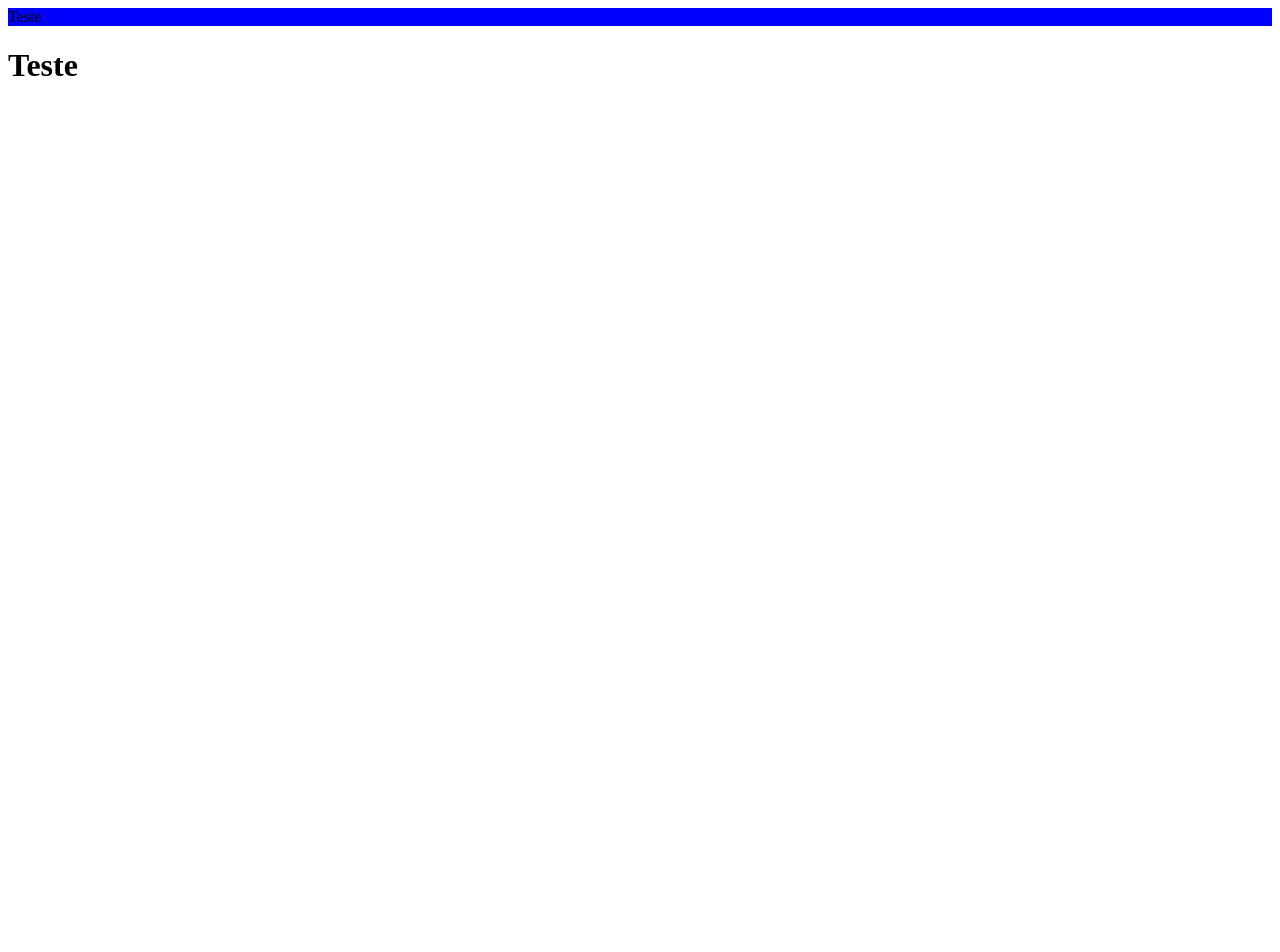
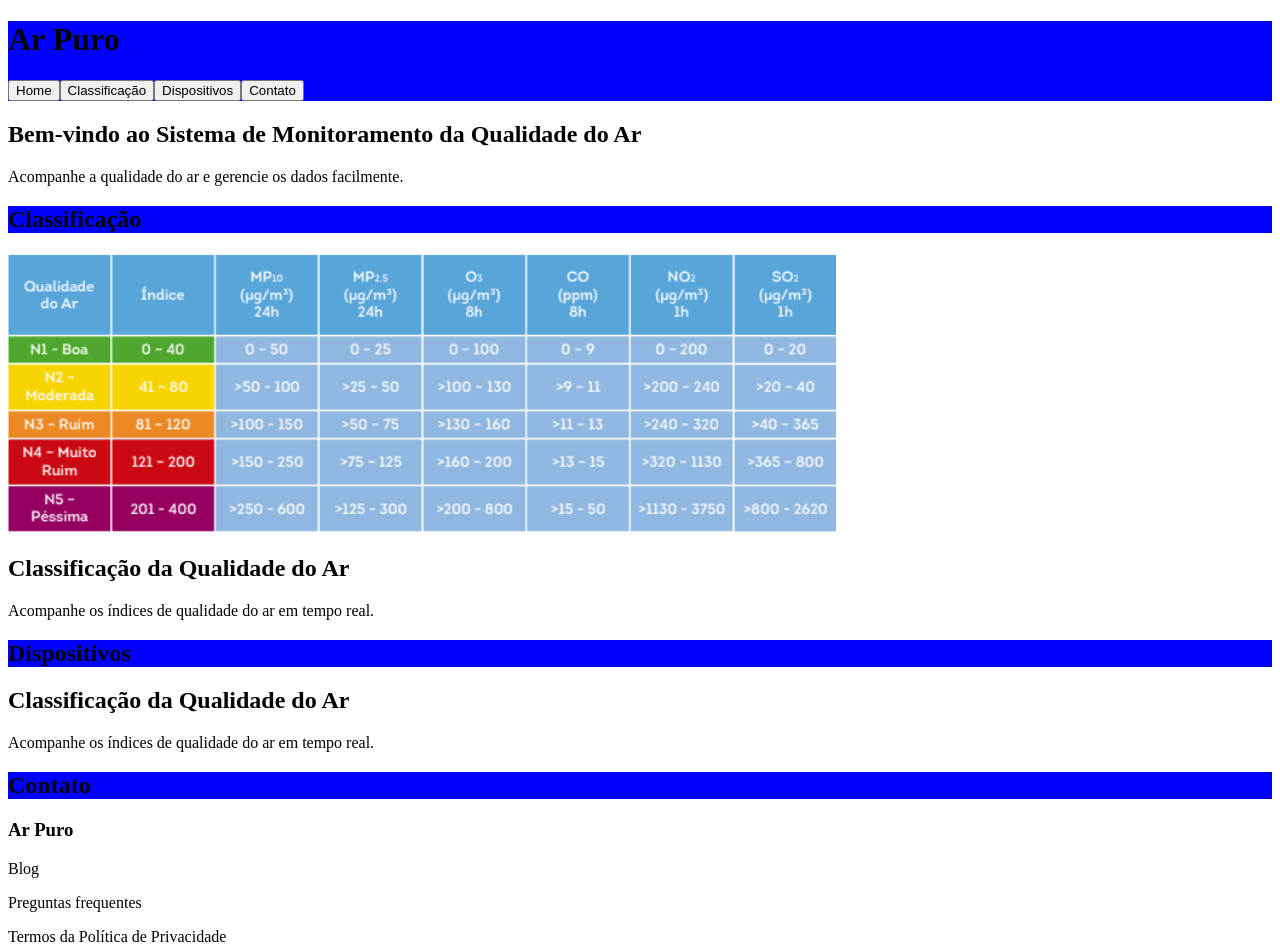
Before and after one commit to Joicylara/miniprojetoM5, a React (Vite) app in the folder miniprojetoM5/: page / in a window 1280 px wide. Shown: the top 952 px of the page. Before the commit the page ends 800 px from the top, so only its background shows below. Built offline with nearby package versions, Linux system fonts and the light colour scheme.

Commit message:
✨feat: adding home page html

```diff
--- a/miniprojetoM5/src/pages/home/home.jsx
+++ b/miniprojetoM5/src/pages/home/home.jsx
@@ -2,15 +2,85 @@ import Header from "../../components/header/header.jsx"
 import "./home.css"
 
 
-export default function Home (){
-    // javascript
+export default function Home() {
+
+    const scrollToSection = (sectionId) => {
+        const section = document.getElementById(sectionId);
+        if (section) {
+            section.scrollIntoView({ behavior: 'smooth' });
+        }
+    };
 
     return (
-    // html
+        // html
         <>
-        <Header/>
-        <h1>Teste</h1>
+            <div className="body">
+                <header className="header">
+                    <div className="title">
+                        <h1>Ar Puro</h1>
+                    </div>
+                    <nav className="nav">
+                        <button onClick={() => scrollToSection('home')}>Home</button>
+                        <button onClick={() => scrollToSection('classification')}>Classificação</button>
+                        <button onClick={() => scrollToSection('device')}>Dispositivos</button>
+                        <button onClick={() => scrollToSection('contact')}>Contato</button>
+                    </nav>
+
+                </header>
+
+                <section id="home" className="home">
+                    <div className="card">
+                        <h1>Bem-vindo ao Sistema de Monitoramento da Qualidade do Ar</h1>
+                        <p>Acompanhe a qualidade do ar e gerencie os dados facilmente.</p>
+                    </div>
+                </section>
+
+
+                <section id="classification">
+                    <header className="header-section">
+                        <h2>Classificação</h2>
+                    </header>
+                    <div className="classification-content">
+                        <div className="image-container">
+                            <img src="src/assets/img/tabelaIndice.png" alt="Tabela de Índice" />
+                        </div>
+
+                        <div className="card-container-classification">
+                            <div className="card-classification">
+                                <h1>Classificação da Qualidade do Ar</h1>
+                                <p>Acompanhe os índices de qualidade do ar em tempo real.</p>
+                            </div>
+                        </div>
+                    </div>
+                </section>
+                <section id="device">
+                    <header className="header-section">
+                        <h2>Dispositivos</h2>
+                    </header>
+                    <div className="card-container-device">
+                        <div className="card-device">
+                            <h1>Classificação da Qualidade do Ar</h1>
+                            <p>Acompanhe os índices de qualidade do ar em tempo real.</p>
+                        </div>
+                    </div>
+                </section>
+                <footer id="contact">
+                    <header className="header-section">
+                        <h2>Contato</h2>
+                    </header>
+                    <div className="footer-first">
+                        <h3>Ar Puro</h3>
+                        <p>Blog</p>
+                        <p>Preguntas frequentes</p>
+                        <p>Termos da Política de Privacidade</p>
+                        <div>
+                            <p>icons</p>
+                        </div>
+                    </div>
+
+                </footer>
+            </div>
         </>
 
-    )
+    );
 }
```
